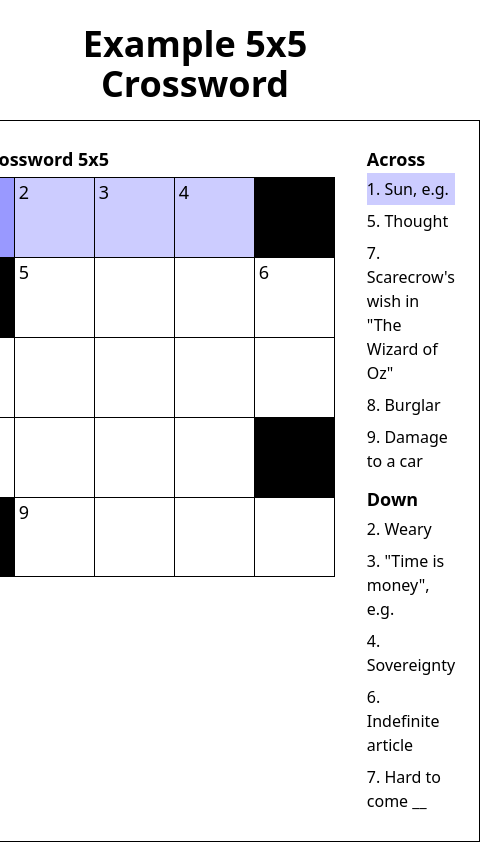
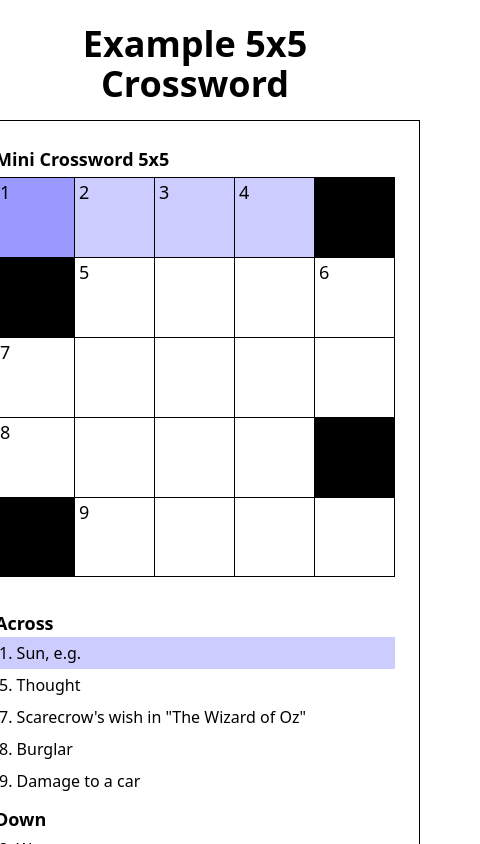
Before and after one commit to PersonaUnknown/ReactCrossword, a React (Vite) app: page / in a window 390 px wide. Shown: the top 844 px of the page, 480 px wide, since content can reach past the window. Built offline with nearby package versions, Linux system fonts and the light colour scheme.

Commit message:
fix: checks across and down words if they're correct instead of just one type

```diff
--- a/src/components/CrosswordGrid.tsx
+++ b/src/components/CrosswordGrid.tsx
@@ -1,6 +1,6 @@
-import { useEffect, useRef, useState } from "react";
+import { useCallback, useEffect, useRef, useState } from "react";
 import type { CrosswordHintRef, CrosswordTileRef } from "../types/refs";
-import type { CrosswordData, CrosswordGridAction, WordDirection } from "../types/types";
+import type { CrosswordData, CrosswordGridAction, WordDirection, WordStatus } from "../types/types";
 import { getColumnIndices, getIndexAbove, getIndexBelow, getIndexLeft, getIndexPostTyping, getIndexRight, getNextWordIndex, getRowIndices, getTileClasses, LARGE_TILE_SIZE } from "../utils/crossword";
 import CrosswordHint from "./CrosswordHint";
 import CrosswordTile from "./CrosswordTile";
@@ -25,6 +25,7 @@ const CrosswordGrid = ({
         down,
     } = data;
     const [canEdit, setCanEdit] = useState<boolean>(true);
+    const [wordStatuses, setWordStatuses] = useState<WordStatus[]>([]);
     const [direction, setDirection] = useState<WordDirection>("across"); // Whether to highlight across or down when clicking on a selected tile
     const acrossHintRefs = useRef<CrosswordHintRef[]>([]); // Refs to crossword hints
     const downHintRefs = useRef<CrosswordHintRef[]>([]); // Refs to crossword hints
@@ -239,34 +240,50 @@ const CrosswordGrid = ({
             return;
         }
         tileRefs.current[currSelectedTileIndex].updateChar(parsedChar);
-        // TODO: 2. Check if the word is fully typed out and is correct
+        // 2. Check if the word is fully typed out and is correct
         tileRefs.current[currSelectedTileIndex].checkTile(char);
-        const currWordIndex = direction === "across" ?
-            tileRefs.current[currSelectedTileIndex].getAcrossWordIndex() :
-            tileRefs.current[currSelectedTileIndex].getDownWordIndex();
-        const currWordData = direction === "across" ?
-            across.get(currWordIndex) :
-            down.get(currWordIndex);
-        if (currWordData === undefined) {
-            return;
-        }
-        const currWord = currWordData.word;
-        let currWordTyped = "";
-        for (const idx of highlightedTileIndices.current) {
-            if (idx === currSelectedTileIndex) {
-                // Because useState is not updated at this point
-                currWordTyped += parsedChar;
-            } else if (data.tiles[idx].type === "word") {
-                const char = tileRefs.current[idx].getChar();
-                currWordTyped += char === "" ? "_" : char;
+        const acrossIndex = tileRefs.current[currSelectedTileIndex].getAcrossWordIndex();
+        const downIndex = tileRefs.current[currSelectedTileIndex].getDownWordIndex();
+        if (acrossIndex !== -1) {
+            let currAcrossWordTyped = "";
+            const acrossTiles = tileRefs.current.filter(tile => tile.getAcrossWordIndex() === acrossIndex);
+            for (const tile of acrossTiles) {
+                if (tileRefs.current[currSelectedTileIndex] === tile) {
+                    // Because useState is not updated at this point for current tile
+                    currAcrossWordTyped += parsedChar;
+                } else {
+                    currAcrossWordTyped += tile.getChar() === "" ? "_" : tile.getChar();
+                }
+            }
+            const acrossWordData = across.get(acrossIndex);
+            const acrossRef = acrossHintRefs.current.find(ref => ref.getIndex() === acrossIndex);
+            if (acrossWordData) {
+                if (currAcrossWordTyped === acrossWordData.word) {
+                    acrossRef?.onCorrect();
+                } else if (!currAcrossWordTyped.includes("_") && currAcrossWordTyped !== acrossWordData.word) {
+                    acrossRef?.onIncorrect();
+                }
             }
         }
-        if (lastHighlightedHint.current) {
-            const hintIndex = lastHighlightedHint.current.index;
-            if (currWordTyped === currWord) {
-                acrossHintRefs.current[hintIndex].onCorrect();
-            } else if (!currWordTyped.includes("_") && currWordTyped !== currWord) {
-                acrossHintRefs.current[hintIndex].onIncorrect();
+        if (downIndex !== -1) {
+            let currDownWordTyped = "";
+            const downTiles = tileRefs.current.filter(tile => tile.getDownWordIndex() === downIndex);
+            for (const tile of downTiles) {
+                if (tileRefs.current[currSelectedTileIndex] === tile) {
+                    // Because useState is not updated at this point for current tile
+                    currDownWordTyped += parsedChar;
+                } else {
+                    currDownWordTyped += tile.getChar() === "" ? "_" : tile.getChar();
+                }
+            }
+            const downWordData = down.get(downIndex);
+            const downRef = downHintRefs.current.find(ref => ref.getIndex() === downIndex);
+            if (downWordData) {
+                if (currDownWordTyped === downWordData.word) {
+                    downRef?.onCorrect();
+                } else if (!currDownWordTyped.includes("_") && currDownWordTyped !== downWordData.word) {
+                    downRef?.onIncorrect();
+                }
             }
         }
         // 3. Move the selection to a new
@@ -274,12 +291,6 @@ const CrosswordGrid = ({
             return;
         }
         highlight(getIndexPostTyping(data, direction, getCurrentSelectedTileIndex()));
-    }
-    /**
-     * Check if current highlighted word is correct
-     */
-    const checkWordCorrect = (): boolean => {
-        return false;
     }
     /**
      * Get index of current tile selected (-1 if cannot be found)
@@ -316,6 +327,7 @@ const CrosswordGrid = ({
     }
     /**
      * Init crossword to highlight first possible across word
+     * Init status of all words in crossword to determine win condition
      */
     useEffect(() => {
         const highlightFirstAcross = () => {
@@ -327,9 +339,45 @@ const CrosswordGrid = ({
                 }
             }
             highlightHint("across", 1);
-        }
+            const statuses: WordStatus[] = [];
+            for (const [key, _] of across) {
+                statuses.push({
+                    direction: "across",
+                    id: key,
+                    correct: false
+                });
+            }
+            for (const [key, _] of down) {
+                statuses.push({
+                    direction: "down",
+                    id: key,
+                    correct: false
+                });
+            }
+            setWordStatuses(statuses);
+        };
         highlightFirstAcross();
     }, []);
+    /**
+     * Check for win condition every time the word statuses changes
+     */
+    const checkForWin = useCallback((): boolean => {
+        if (wordStatuses.length === 0) {
+            return false;
+        }
+        for (const status of wordStatuses) {
+            if (!status.correct) {
+                return false;
+            }
+        }
+        return true;
+    }, []);
+    useEffect(() => {
+        if (checkForWin()) {
+            alert("You Won!");
+            setCanEdit(false);
+        }
+    }, [wordStatuses, checkForWin]);
     return (
         <div
             className="p-6 select-none border border-black"
@@ -337,7 +385,7 @@ const CrosswordGrid = ({
             tabIndex={0}
             onKeyDown={onKeyDown}
         >
-            <div className="flex flex-row gap-8">
+            <div className="flex flex-col md:flex-row gap-8">
                 <div className="flex flex-col gap-1 leading-0">
                     <h2 className="text-lg font-bold">{title}</h2>
                     <div
--- a/src/components/CrosswordHint.tsx
+++ b/src/components/CrosswordHint.tsx
@@ -59,7 +59,7 @@ const CrosswordHint = forwardRef(({
         <button
             type="button"
             onClick={onClick}
-            className="text-start cursor-pointer py-1"
+            className="text-start cursor-pointer p-1"
             style={{
                 backgroundColor: backgroundColor,
                 color: textColor
--- a/src/types/types.ts
+++ b/src/types/types.ts
@@ -8,6 +8,11 @@ export interface TypeParameters {
 }
 export type WordDirection = "across" | "down";
 export type CrosswordGridActions = "highlightAcross" | "highlightDown" | "highlight" | "type";
+export interface WordStatus {
+    direction: WordDirection;
+    id: number;
+    correct: boolean;
+}
 export type CrosswordTileState =
     "idle" |
     "selected-across" |
```
